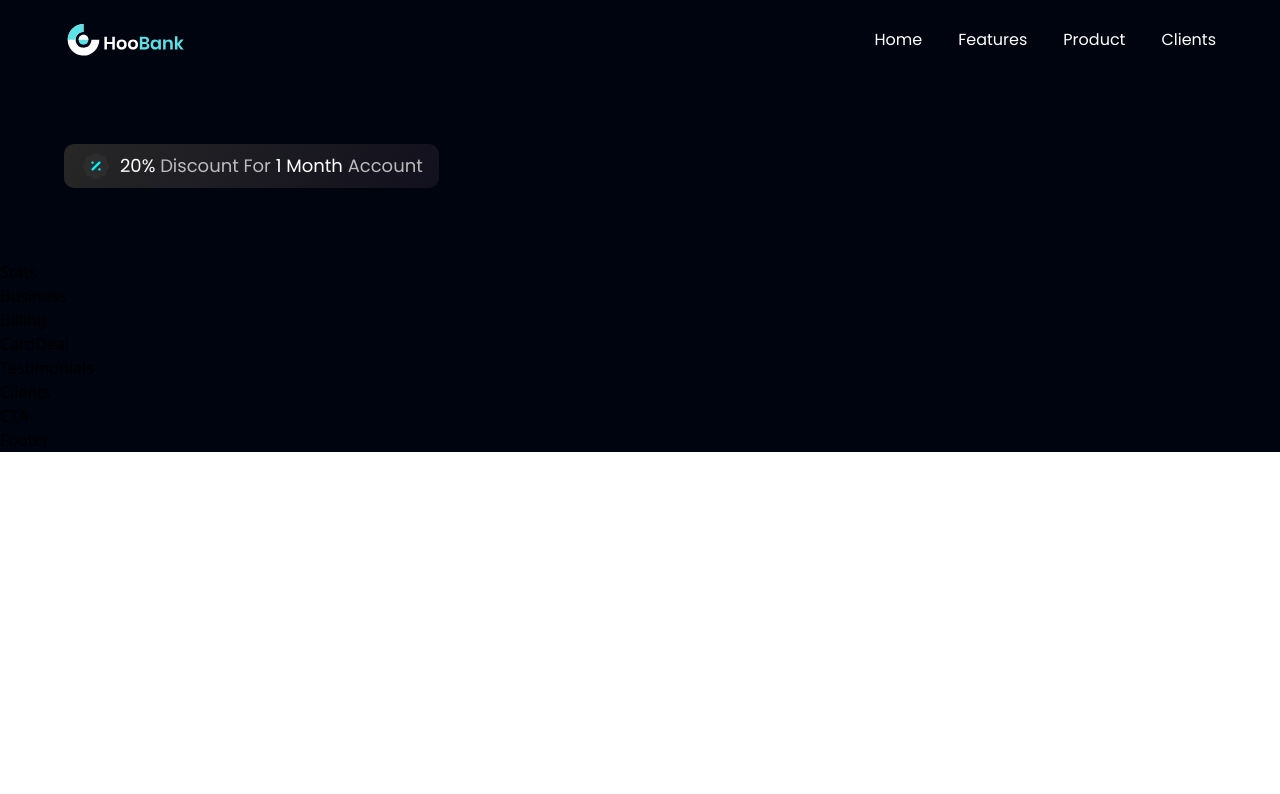
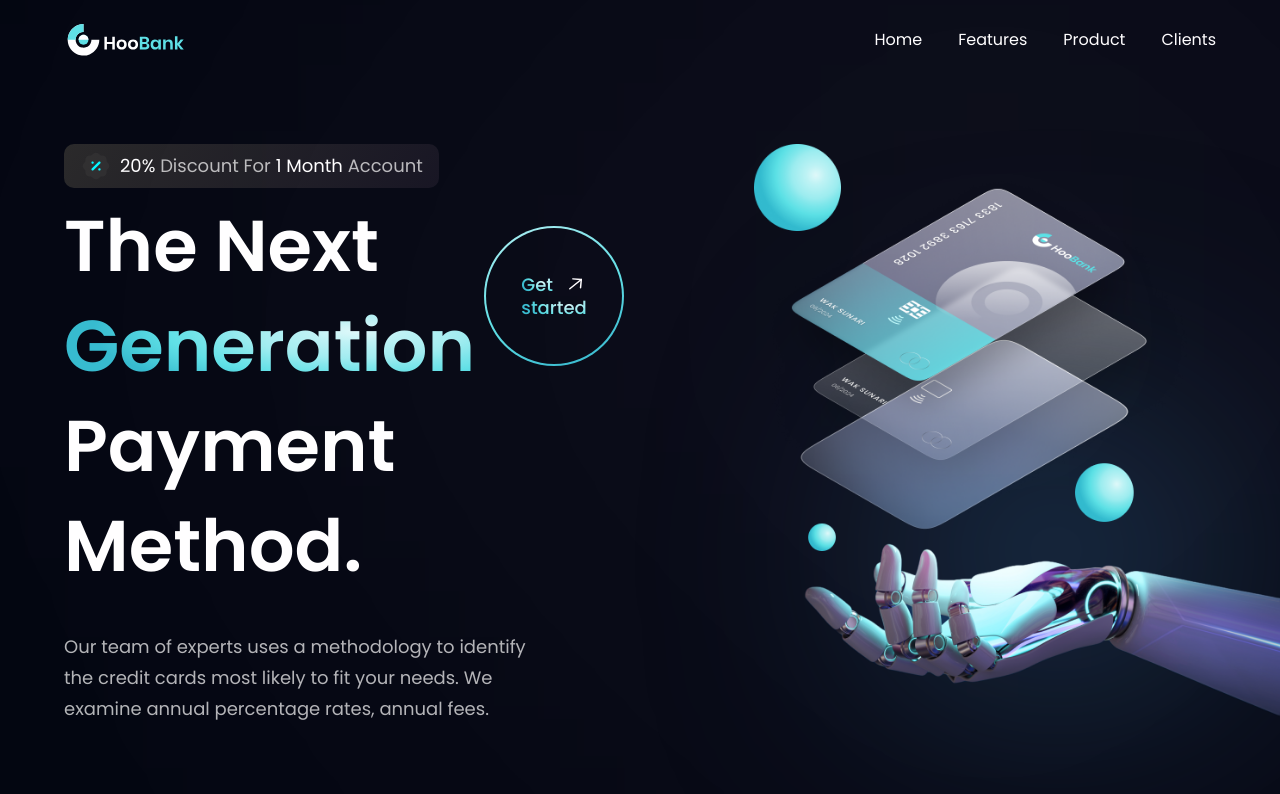
Before and after one commit to mechkouri/landing_page_app, a React (Vite) app: page / in a window 1280 px wide. Shown: the top 794 px of the page. Built offline with nearby package versions, Linux system fonts and the light colour scheme.

Commit message:
create hero section

```diff
--- a/src/components/GetStarted.jsx
+++ b/src/components/GetStarted.jsx
@@ -1,9 +1,21 @@
-import React from 'react'
+import styles from "../Style"
+import { arrowUp } from "../assets"
 
 const GetStarted = () => {
-  return (
-    <div>GetStarted</div>
-  )
+    return (
+        <div className={`${styles.flexCenter} w-[140px] h-[140px] rounded-full bg-blue-gradient p-[2px] cursor-pointer`}>
+            <div className={`${styles.flexCenter} flex-col bg-primary w-[100%] h-[100%] rounded-full`}>
+                <div className={`${styles.flexStart} flex-row`}>
+                    <p className="font-poppins font-medium text-[18px] leading-[23px]">
+                        <div className="flex flex-row justify-between ">
+                            <span className="text-gradient">Get</span><img src={arrowUp} alt="arrowup" className="w-[23px] h-[23px] object-contain" />
+                        </div>
+                        <span className="text-gradient">started</span>
+                    </p>
+                </div>
+            </div>
+        </div>
+    )
 }
 
 export default GetStarted
--- a/src/components/Hero.jsx
+++ b/src/components/Hero.jsx
@@ -1,5 +1,6 @@
 import styles from "../Style"
-import { discount } from "../assets"
+import { discount, robot } from "../assets"
+import GetStarted from "./GetStarted"
 
 const Hero = () => {
     return (
@@ -13,9 +14,33 @@
                 </div>
 
                 <div className="flex flex-row justify-between items-center w-full">
-                <h1></h1>
+                    <h1 className="flex-1 font-poppins font-semibold ss:text-[72px] text-[52px] text-white ss:leading-[100px] leading-[75px]">
+                        The Next <br className="sm:block hidden" /> {" "} <span className="text-gradient"> Generation</span>
+                    </h1>
+
+
+                    <div className="ss:flex hidden md:mr-4 mr-0">
+                        <GetStarted />
+                    </div>
+                </div>
+                <h1 className="flex-1 font-poppins font-semibold ss:text-[72px] text-[52px] text-white ss:leading-[100px] leading-[75px]">
+                    Payment Method.
+                </h1>
+                <p className={`${styles.paragraph} max-w-[470px] mt-5`}>
+                    Our team of experts uses a methodology to identify the credit cards most likely to fit your needs. We examine annual percentage rates, annual fees.
+                </p>
+            </div>
+            <div className={`flex-1 flex ${styles.flexCenter} md:my-0 my-10 relative`}>
+                <img src={robot} alt="billing" className="w-[100%] h-[100%] relative z-[5]" />
+
+                <div className="absolute z-[0] w-[40%] h-[35%] top-0 pink__gradient" />
+                <div className="absolute z-[1] w-[80%] h-[80%] rounded-full bottom-40 white__gradient" />
+                <div className="absolute z-[0] w-[50%] h-[50%] right-20 bottom-20 blue__gradient" />
+
             </div>
 
+            <div className={`ss:hidden ${styles.flexCenter}`}>
+                <GetStarted />
             </div>
         </section>
     )
```
Lines whose indentation alone changed are shown as unchanged.
